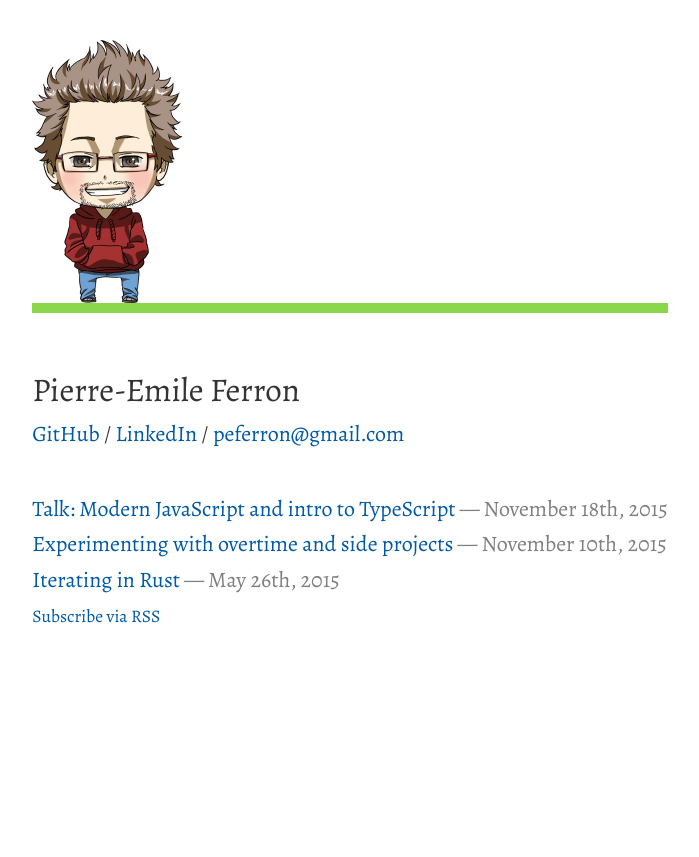
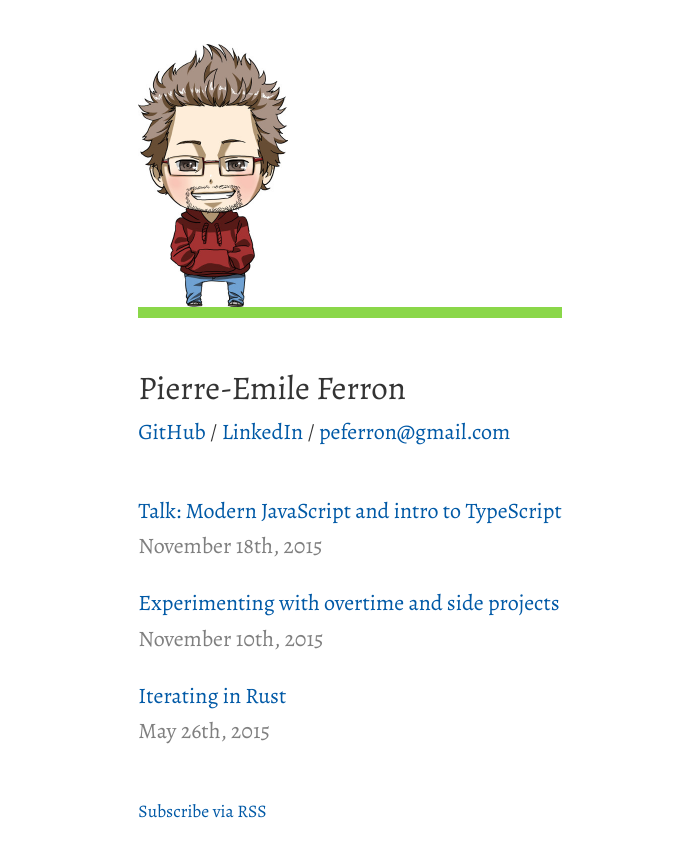
Before and after one commit to peferron/peferron.github.io, a Jekyll site: the page built from index.html, in a window 1280 px wide. Shown: the top 857 px of the page, without its empty margins (290-989 px from the left). Built offline with Jekyll 4.4.1, drawn with Linux system fonts in a browser that asks for light colours; nearby versions of some CDN libraries; Markdown is read by kramdown in place of the engine named in the settings.

Commit message:
Update layout

```diff
--- a/css/main.sass
+++ b/css/main.sass
@@ -3,15 +3,10 @@
 
 // Common
 
+$fontsize: 22px
+
 $ipadwidth: 768px
-$padding: 20px
-$doublepadding: $padding * 2
-$halfpadding: $padding / 2
-$maxwidth: $ipadwidth - $doublepadding
-
-$normal: 22px
-$small: 0.8 * $normal
-$verysmall: 0.6 * $normal
+$maxwidth: $ipadwidth - 2 * $fontsize
 
 $text: rgba(0, 0, 0, 0.8)
 $link: #0059a6
@@ -21,17 +16,20 @@ $lightgray: #CCC
 body
   height: 100%
   font-family: Alegreya, serif
-  font-size: 22px
+  font-size: $fontsize
   line-height: 1.6
   color: $text
   background: white
   max-width: $maxwidth
   margin: 0 auto
-  padding: $padding
+  padding: 2em 1em
   text-align: center
 
 h1, h2, h3, h4, h5, h6
   line-height: normal
+
+h1
+  font-size: 2em
 
 a, a:visited, a:hover
   color: $link
@@ -51,9 +49,7 @@ a:hover
 // Home
 
 .home__avatar
-  display: inline-block
-  width: 100%
-  margin: $padding 0 $doublepadding
+  margin-bottom: 2em
 
 .home__avatar__img
   width: 150px
@@ -61,7 +57,7 @@ a:hover
   display: block
 
 .home__avatar__ground
-  height: $halfpadding
+  height: 0.5em
   // background is randomly set by inline JS.
 
 .home__name
@@ -71,21 +67,26 @@ a:hover
   display: inline-block
   list-style-type: none
   padding: 0
-  margin: $doublepadding 0 0
+  margin: 2em 0
+
+.home__post
+  margin-top: 1em
+  &:first-child
+    margin-top: 0
 
 .home__rss
-  font-size: $small
+  font-size: 0.8em
 
 // Post
 
-.post__header, .post__footer
-  font-size: $small
+.post__home
+  font-size: 0.8em
 
 .post__title
-  margin: 11px 0 30px
+  margin: 0.5em 0
 
 .figure
-  margin: 0
+  margin: 1em 0
 
 .figure__a
   display: block
@@ -99,14 +100,14 @@ a:hover
   margin: 0 auto
 
 .figure__caption
-  margin: $halfpadding 0 0
+  margin: 0.5em 0 0
   color: $gray
   text-align: center
-  font-size: $small
+  font-size: 0.8em
 
 .post__license
   color: $gray
-  font-size: $verysmall
+  font-size: 0.6em
 
 .iframe-container
   position: relative
@@ -148,6 +149,6 @@ code
 
 @media (max-width: $ipadwidth)
   .figure, .highlight
-    margin: 0 (-$padding)
+    margin: 0 -1em
   .figure__caption
-    margin: $halfpadding $padding 0
+    margin: 0.5em 1em 0
--- a/index.html
+++ b/index.html
@@ -40,21 +40,19 @@ layout: default
     }
   </script>
 </div>
-<br>
 
-<span class="home__name">Pierre-Emile Ferron</span>
-<br>
-
-<a href="https://github.com/peferron">GitHub</a> /
-<a href="https://www.linkedin.com/in/peferron">LinkedIn</a> /
-<a href="mailto:peferron@gmail.com">peferron@gmail.com</a>
-<br>
+<div>
+  <span class="home__name">Pierre-Emile Ferron</span>
+  <br>
+  <a href="https://github.com/peferron">GitHub</a> /
+  <a href="https://www.linkedin.com/in/peferron">LinkedIn</a> /
+  <a href="mailto:peferron@gmail.com">peferron@gmail.com</a>
+</div>
 
 <ul class="home__posts">
   {% for post in site.posts %}
-    <li>
-      <a href="{{ post.url }}">{{ post.title }}</a>
-      <span class="date">— {% include date.html date=post.date %}</span>
+    <li CLASS="home__post">
+      <a href="{{ post.url }}">{{ post.title }}</a><br><span class="date">{% include date.html date=post.date %}</span>
     </li>
   {% endfor %}
 </ul>
```
Also changed, not shown: _layouts/post.html (+10 -12 lines).
